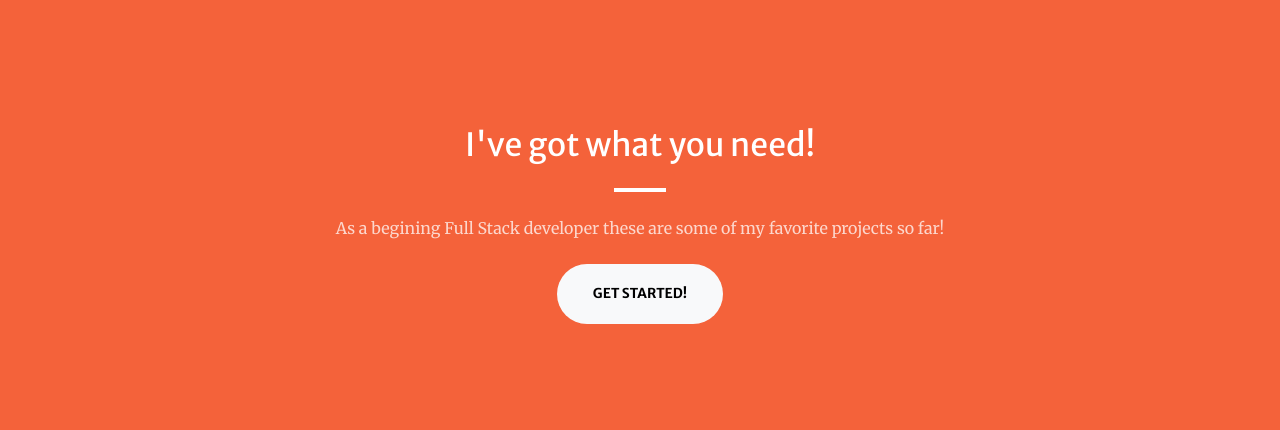
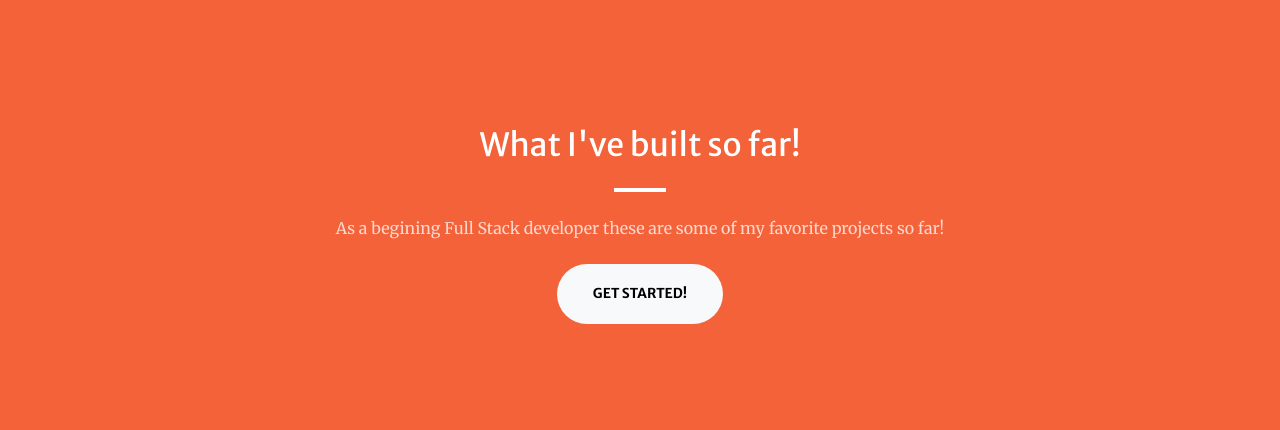
Before and after one commit to samuellutz/Portfolio-new, a website: page dist/index.html in a window 1280 px wide. Shown: the part 802-1232 px from the top of the page. Drawn offline with nearby package versions, Linux system fonts and the light colour scheme; some packages are replaced by stand-ins of ours; a script that the page names is missing.

```diff
--- a/dist/index.html
+++ b/dist/index.html
@@ -53,7 +53,7 @@
             <div class="container px-4 px-lg-5">
                 <div class="row gx-4 gx-lg-5 justify-content-center">
                     <div class="col-lg-8 text-center">
-                        <h2 class="text-white mt-0">I've got what you need!</h2>
+                        <h2 class="text-white mt-0">What I've built so far!</h2>
                         <hr class="divider divider-light" />
                         <p class="text-white-75 mb-4">As a begining Full Stack developer these are some of my favorite projects so far!</p>
                         <a class="btn btn-light btn-xl" href="#portfolio">Get Started!</a>
```
